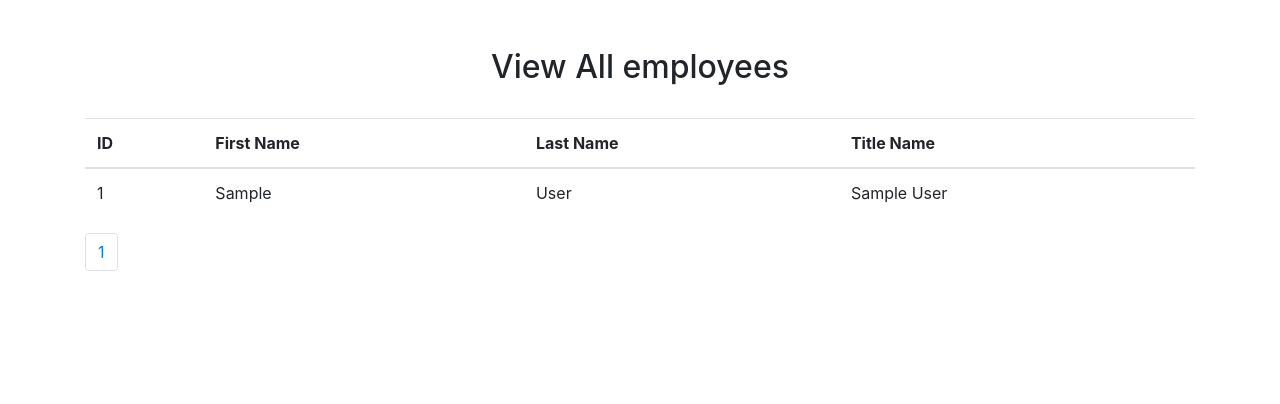
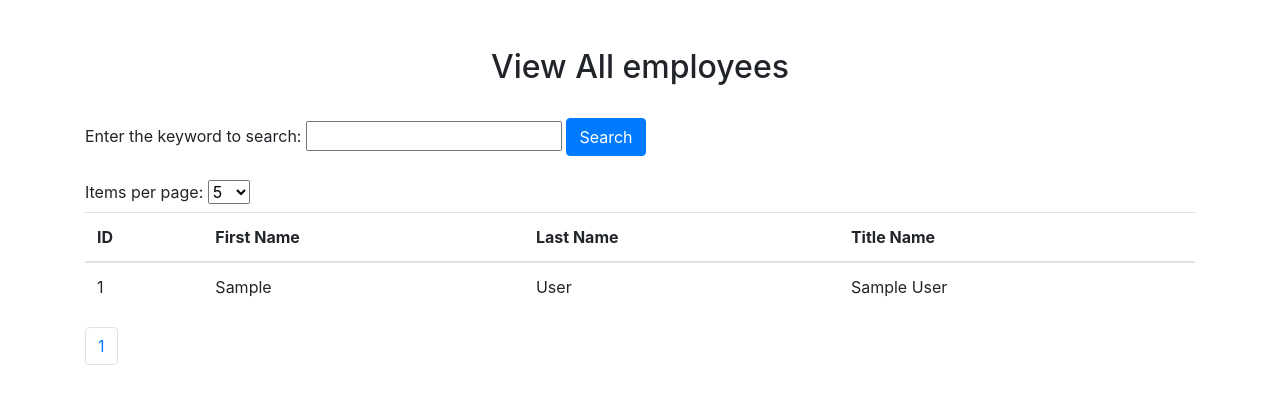
Before and after one commit to Cristianoaf81GIT/django5_course, a Django app: page /PayRollApp/PageWiseEmployeesList in a window 1280 px wide. Shown: the top 404 px of the page. Run offline with Django 5.2, Linux system fonts and the light colour scheme; tables that the repository leaves empty hold one stand-in row (values such as "Sample post"); some libraries are stand-ins or nearby versions.

Commit message:
feat(96): adding search functionality
Closes#main

```diff
--- a/CrudOperationsExample/PayRollApp/views.py
+++ b/CrudOperationsExample/PayRollApp/views.py
@@ -1,10 +1,11 @@
 from typing import Dict
-from django.shortcuts import HttpResponseRedirect, redirect, render
-from django.http import HttpRequest, HttpResponse
+from django.shortcuts import redirect, render
+from django.http import HttpRequest, HttpResponse, HttpResponseRedirect
 from .models import Employee, PartTimeEmployee
 from .forms import EmployeeForms, PartTimeEmployeeForm, PartTimeEmployeeFormSet
 from django.core.paginator import Paginator, PageNotAnInteger
 from django.conf import settings
+from django.db.models import Q
 
 # Create your views here.
 
@@ -14,7 +15,7 @@ def employee_list(request: HttpRequest) -> HttpResponse:
     employees = Employee.objects.select_related("emp_department", "emp_country").all()  # pyright: ignore
     print(employees.query)
     template_file = "PayRollApp/EmployeesList.html"
-    context: Dict[str, list[Employee]] = dict({"Employees": employees})
+    context: Dict[str, list[Employee]] = dict({"Employees": employees})  # pyright: ignore
     return render(request=request, template_name=template_file, context=context)  # noqa
 
 
@@ -136,7 +137,7 @@ def bulk_update_demo(request: HttpRequest) -> HttpResponse:
         PartTimeEmployeeForm(
             request.POST or None,  # pyright: ignore
             instance=employee,
-            prefix=f"employee-{employee.id}",
+            prefix=f"employee-{employee.id}",  # pyright: ignore
         )
         for employee in employees
     ]
@@ -197,8 +198,17 @@ def delete_using_radio(request: HttpRequest) -> HttpResponse:
 def page_wise_employees_list(request: HttpRequest) -> HttpResponse:
     page_size = int(request.GET.get("page_size", getattr(settings, "PAGE_SIZE", 5)))  # pyright: ignore
     page = request.GET.get("page", 1)
+    search_query = request.GET.get("search", "")
 
-    employees = PartTimeEmployee.objects.all()  # pyright: ignore
+    # employees = PartTimeEmployee.objects.all()  # pyright: ignore
+
+    employees = PartTimeEmployee.objects.filter( # pyright: ignore
+        Q(id__icontains=search_query) |
+        Q(first_name__icontains=search_query) |
+        Q(last_name__icontains=search_query) |
+        Q(title_name__icontains=search_query)
+    )
+
     paginator = Paginator(employees, page_size)
 
     try:
@@ -209,5 +219,9 @@ def page_wise_employees_list(request: HttpRequest) -> HttpResponse:
     return render(
         request,
         "PayRollApp/PageWiseEmployees.html",
-        {"employees_page": employees_page, "page_size": page_size},
+        {
+            "employees_page": employees_page,
+            "page_size": page_size,
+            "search_query": search_query
+        },
     )
--- a/CrudOperationsExample/templates/PayRollApp/PageWiseEmployees.html
+++ b/CrudOperationsExample/templates/PayRollApp/PageWiseEmployees.html
@@ -14,6 +14,24 @@
     <center>
       <h2>View All employees</h2>
     </center><br />
+
+    <form method="get" action="">
+      <label for="search">Enter the keyword to search:</label>
+        <input type="text" id="search" name="search" value="{{ search_query }}"/>
+        <button type="submit" class="btn btn-primary">Search</button>
+      </form> </br>
+
+    <form id="page-size-form" method="get" action="">
+      <label for="page_size">Items per page:</label>
+      <select id="page_size" name="page_size" onchange="updatePageSize()">
+        <option value="5" {% if page_size == 5 %}selected{% endif %}>5</option>
+        <option value="10" {% if page_size == 10 %}selected{% endif %}>10</option>
+        <option value="15" {% if page_size == 15 %}selected{% endif %}>15</option>
+        <option value="25" {% if page_size == 25 %}selected{% endif %}>25</option>
+        <option value="50" {% if page_size == 50 %}selected{% endif %}>50</option>
+      </select>
+    </form>
+
     <table class="table">
       <thead>
         <tr>
@@ -102,6 +120,10 @@
       });
 
     });
+
+    function updatePageSize() {
+      document.getElementById("page-size-form").submit();
+    }
   </script>
   <!---->
 </body>
```
